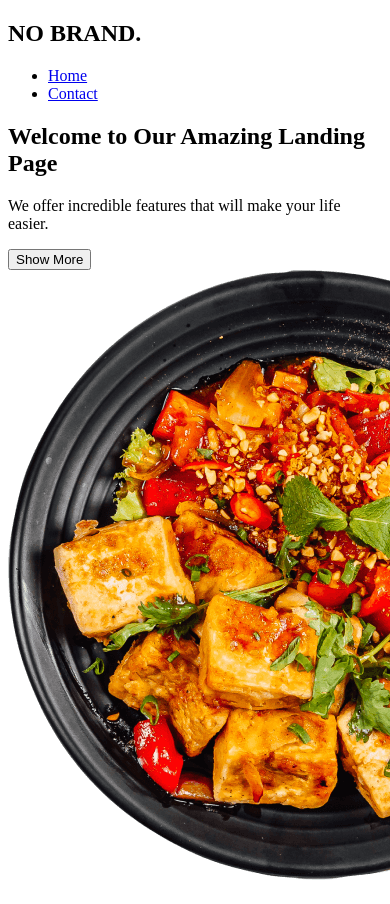
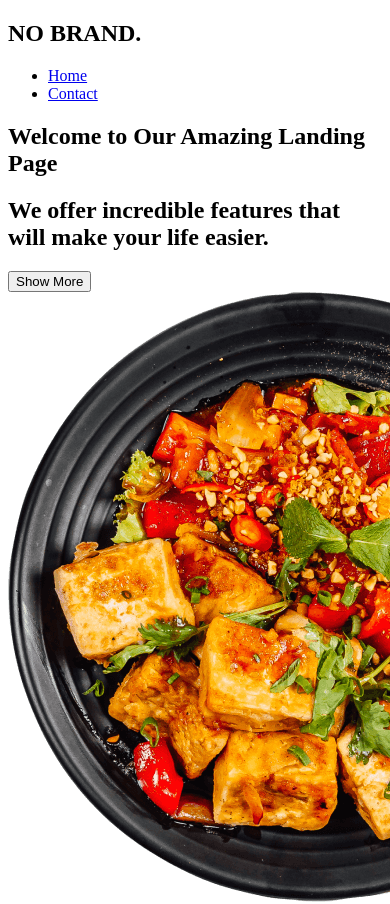
Before and after one commit to Im-Just-Ken/landing-page-food, a Vue app: page / in a window 390 px wide. Shown: the top 904 px of the page. Built offline with nearby package versions, Linux system fonts and the light colour scheme; the HTML template or start-up script is replaced by a standard one.

Commit message:
responsive hero 1.0.1

```diff
--- a/src/components/Hero.vue
+++ b/src/components/Hero.vue
@@ -23,19 +23,21 @@ export default defineComponent({
 <template>
   <section class="hero bg-gray-100 z-10">
     <div
-      class="container mx-auto flex flex-col sm:flex-row md:flex-row lg:flex-row justify-between"
+      class="container mx-auto flex flex-col-reverse sm:flex-row md:flex-row lg:flex-row justify-between"
     >
       <div class="flex items-center">
         <div class="text-left">
           <h2
-            class="text-3xl sm:text-4xl md:text-5xl lg:text-7xl w-96 motion-opacity-in-0 motion-translate-y-in-50 motion-delay-0"
+            class="text-5xl sm:text-5xl md:text-5xl lg:text-7xl w-96 motion-opacity-in-0 motion-translate-y-in-50 motion-delay-0"
           >
             {{ welcomeMessage }}
           </h2>
 
-          <p class="mt-5 text-xl motion-opacity-in-0 motion-translate-y-in-100 motion-delay-100">
+          <h1
+            class="mt-5 text-xl sm:text-base md:text-base lg:text-xl motion-opacity-in-0 motion-translate-y-in-100 motion-delay-100"
+          >
             {{ heroDescription }}
-          </p>
+          </h1>
           <button
             class="text-white mt-7 rounded-full bg-red-700 px-9 py-2 hover:bg-red-600 motion-opacity-in-0 motion-translate-y-in-50 motion-delay-200"
             @click="toggleContent"
@@ -50,11 +52,11 @@ export default defineComponent({
           </div>
         </div>
       </div>
-      <div>
+      <div class="flex justify-center">
         <img
           src="/hero-img.png"
           alt=""
-          class="lg:h-[526px] my-20 motion-opacity-in-0 motion-translate-y-in-10 motion-delay-100"
+          class="h-[300px] sm:h-[250px] md:h-[400px] lg:h-[526px] my-20 motion-opacity-in-0 motion-translate-y-in-10 motion-delay-100"
         />
       </div>
     </div>
```
